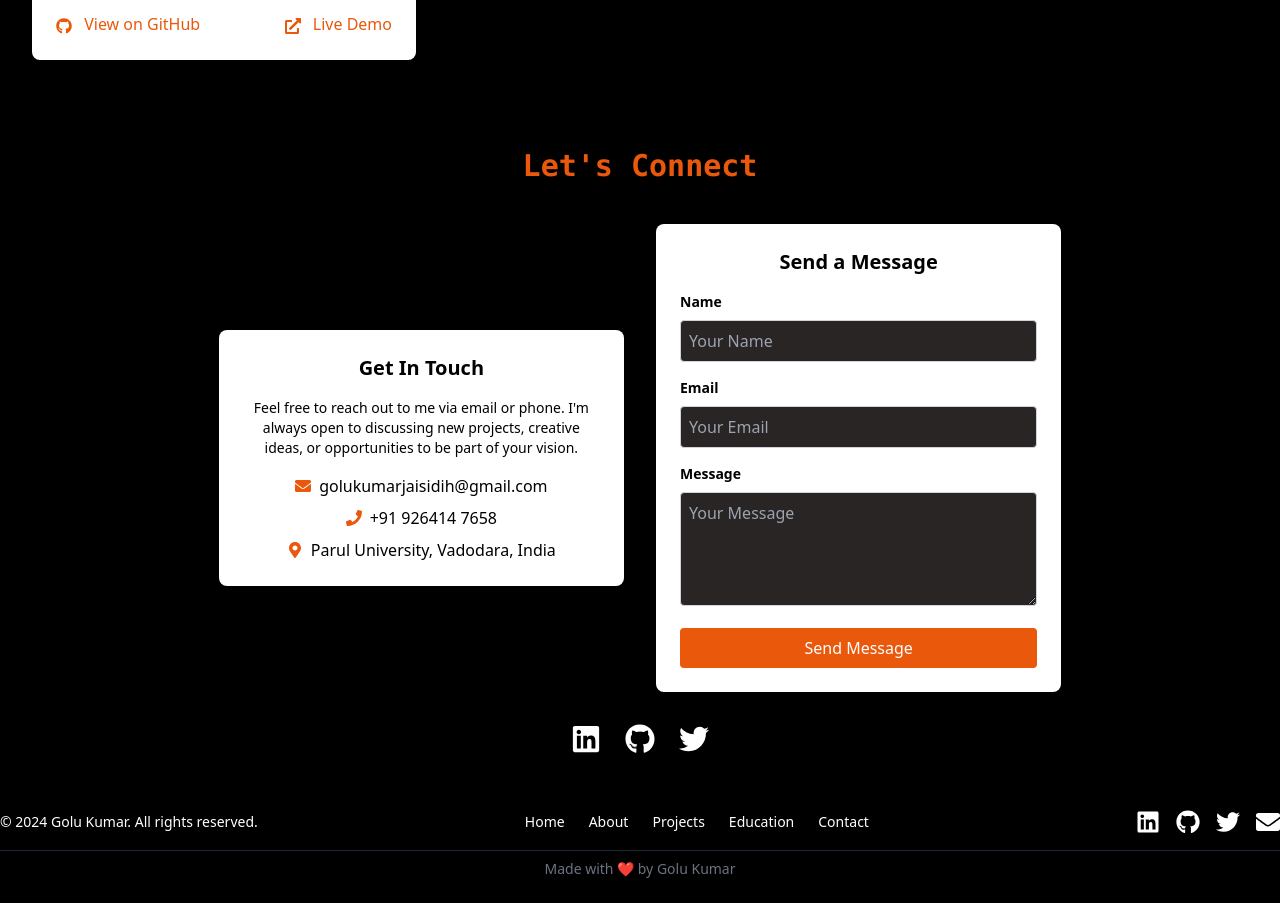
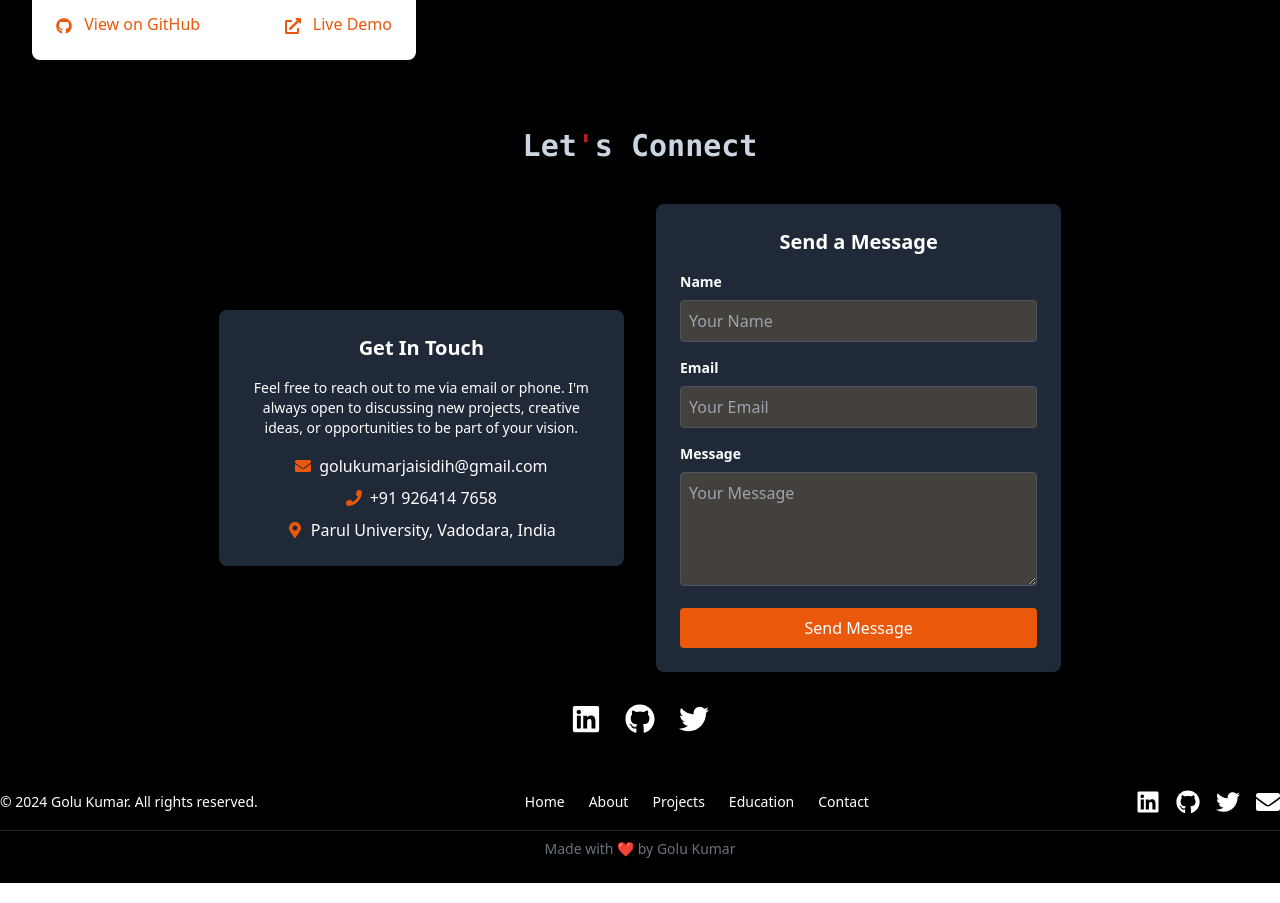
Before and after one commit to golu7059/My-portfolio, a React (Vite) app: page / in a window 1280 px wide. Shown: the part 4740-5643 px from the top of the page. Built offline with nearby package versions, Linux system fonts and the light colour scheme.

Commit message:
Email system working now

```diff
--- a/src/Pages/Contact.jsx
+++ b/src/Pages/Contact.jsx
@@ -1,38 +1,52 @@
+// Contact.jsx
 import React, { useState } from "react";
 import { FaEnvelope, FaPhone, FaMapMarkerAlt, FaLinkedin, FaGithub, FaTwitter } from "react-icons/fa";
 import { MdOutlineDownloadDone } from "react-icons/md";
 import { AiOutlineLoading3Quarters } from "react-icons/ai";
+import emailjs from "emailjs-com";
+import { toast } from 'react-hot-toast';
 
 const Contact = () => {
-    // State to track the submission status
     const [submitStatus, setSubmitStatus] = useState('normal');
 
-    // Function to handle form submission
     const handleSubmit = (event) => {
-        event.preventDefault(); // Prevent form from submitting the traditional way
-        setSubmitStatus('loading');
+        event.preventDefault();
+        setSubmitStatus("loading");
+        const toastId = toast.loading("Sending email, please wait...");
 
-        // Simulate sending delay
-        setTimeout(() => {
-            setSubmitStatus('sent');
-        }, 2000); // 2 seconds delay to simulate sending the message
-
-        // Reset to normal state after a delay
-        setTimeout(() => {
-            setSubmitStatus('normal');
-            event.target.reset(); // Reset form fields
-        }, 4000); // 4 seconds total to reset the button and form
-    };
+        emailjs
+          .sendForm(
+            "service_lrkk1bw", // EmailJS service ID
+            "template_hjmg2xl", // EmailJS template ID
+            event.target,
+            "j2apcgSJf0k_h6J_F" // EmailJS public key
+          )
+          .then(
+            () => {
+              setSubmitStatus("sent");
+              toast.success("Email sent successfully!", { id: toastId });
+              event.target.reset();
+              setTimeout(() => {
+                setSubmitStatus("normal");
+              }, 2000);
+            },
+            (error) => {
+              console.error("Email sending failed:", error.text);
+              toast.error("Failed to send email.", { id: toastId });
+              setSubmitStatus("normal");
+            }
+          );
+      };
 
     return (
         <section id="Contact" className="p-8 bg-black text-white">
-            {/* Section Heading with Animation */}
-            <h2 className="text-3xl font-bold text-orange-600 text-center font-mono mt-6 mb-10">Let's Connect</h2>
+            <h2 className="text-3xl font-bold text-slate-300 text-center font-mono mt-1 mb-10">
+                Let<span className="text-red-700">'</span>s Connect
+            </h2>
 
-            {/* Flex Container for Contact Info and Form */}
             <div className="flex flex-col md:flex-row justify-center items-center gap-8">
-                {/* Contact Information Card */}
-                <div className="flex flex-col items-center bg-white text-black p-6 rounded-lg shadow-lg w-full md:w-1/3">
+                {/* Get In Touch Section */}
+                <div className="flex flex-col items-center bg-gray-800 text-white p-6 rounded-lg shadow-lg w-full md:w-1/3">
                     <h3 className="text-xl font-bold mb-4">Get In Touch</h3>
                     <p className="text-sm text-center mb-4">
                         Feel free to reach out to me via email or phone. I'm always open to discussing new projects, creative ideas, or opportunities to be part of your vision.
@@ -51,8 +65,8 @@ const Contact = () => {
                     </div>
                 </div>
 
-                {/* Contact Form with Animation on Submit */}
-                <div className="bg-white text-black p-6 rounded-lg shadow-lg w-full md:w-1/3">
+                {/* Send a Message Section */}
+                <div className="bg-gray-800 text-white p-6 rounded-lg shadow-lg w-full md:w-1/3">
                     <h3 className="text-xl font-bold mb-4 text-center">Send a Message</h3>
                     <form onSubmit={handleSubmit}>
                         <div className="mb-4">
@@ -62,7 +76,8 @@ const Contact = () => {
                             <input
                                 type="text"
                                 id="name"
-                                className="w-full p-2 border bg-stone-800 text-white border-gray-300 rounded focus:border-orange-600 focus:outline-none transition"
+                                name="from_name"
+                                className="w-full p-2 border bg-stone-700 text-white border-gray-600 rounded focus:border-orange-600 focus:outline-none transition"
                                 placeholder="Your Name"
                                 required
                             />
@@ -74,7 +89,8 @@ const Contact = () => {
                             <input
                                 type="email"
                                 id="email"
-                                className="w-full p-2 border bg-stone-800 text-white border-gray-300 rounded focus:border-orange-600 focus:outline-none transition"
+                                name="from_email"
+                                className="w-full p-2 border bg-stone-700 text-white border-gray-600 rounded focus:border-orange-600 focus:outline-none transition"
                                 placeholder="Your Email"
                                 required
                             />
@@ -85,18 +101,18 @@ const Contact = () => {
                             </label>
                             <textarea
                                 id="message"
+                                name="message"
                                 rows="4"
-                                className="w-full p-2 border bg-stone-800 text-white border-gray-300 rounded focus:border-orange-600 focus:outline-none transition"
+                                className="w-full p-2 border bg-stone-700 text-white border-gray-600 rounded focus:border-orange-600 focus:outline-none transition"
                                 placeholder="Your Message"
                                 required
                             ></textarea>
                         </div>
                         <button
-                            id="message-button"
                             type="submit"
                             className="w-full bg-orange-600 text-white py-2 rounded hover:bg-orange-700 transition duration-300 transform hover:scale-105 flex items-center justify-center gap-2"
+                            disabled={submitStatus === 'loading' || submitStatus === 'sent'}
                         >
-                            {/* Conditional rendering of button text and icon */}
                             {submitStatus === 'normal' && 'Send Message'}
                             {submitStatus === 'loading' && (
                                 <>
@@ -115,7 +131,7 @@ const Contact = () => {
                 </div>
             </div>
 
-            {/* Animated Social Media Links */}
+            {/* Social Media Links */}
             <div className="mt-8 flex justify-center space-x-6">
                 <a href="https://linkedin.com/in/golu-kumar-7079b5246" target="_blank" rel="noopener noreferrer" className="text-white hover:text-orange-600 transform hover:scale-110 transition">
                     <FaLinkedin className="text-3xl" />
```
